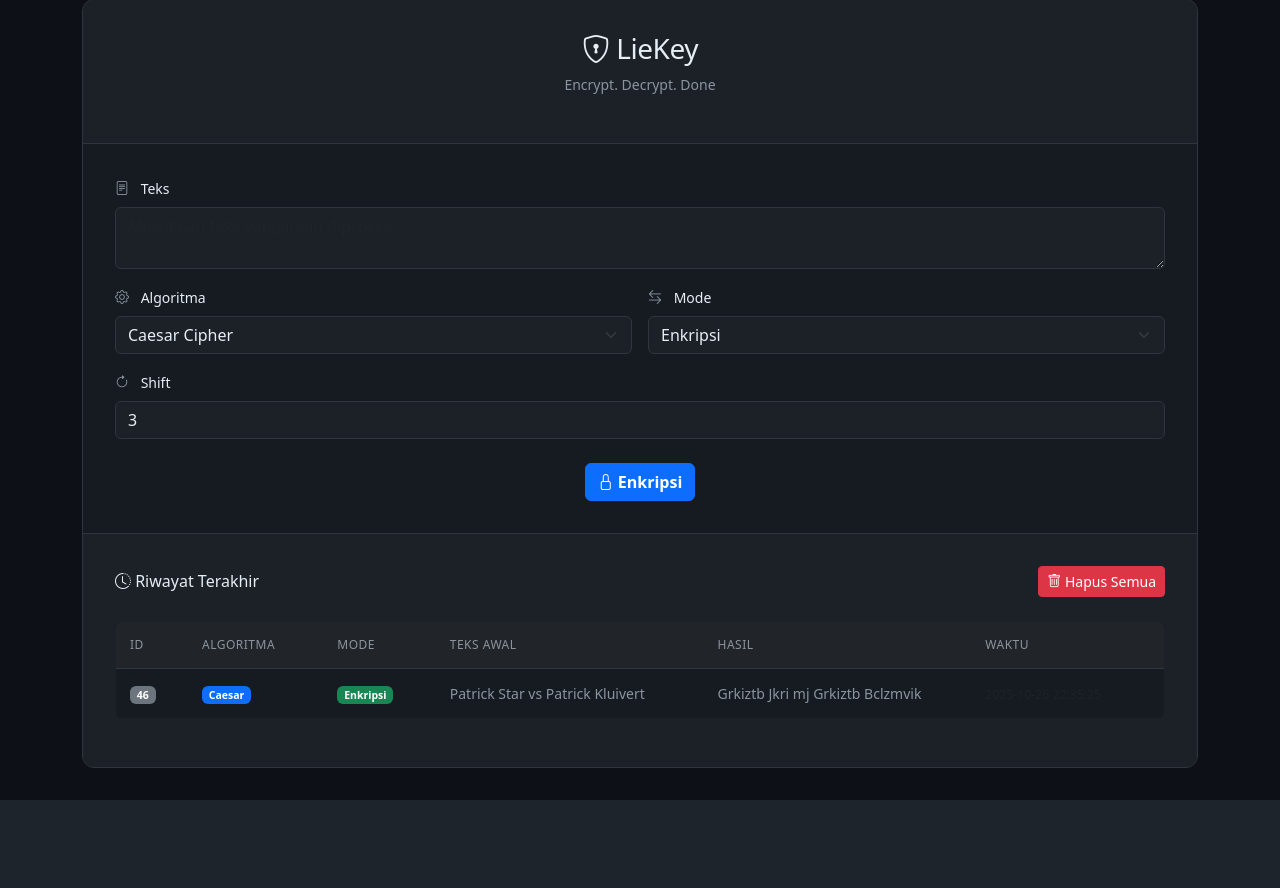
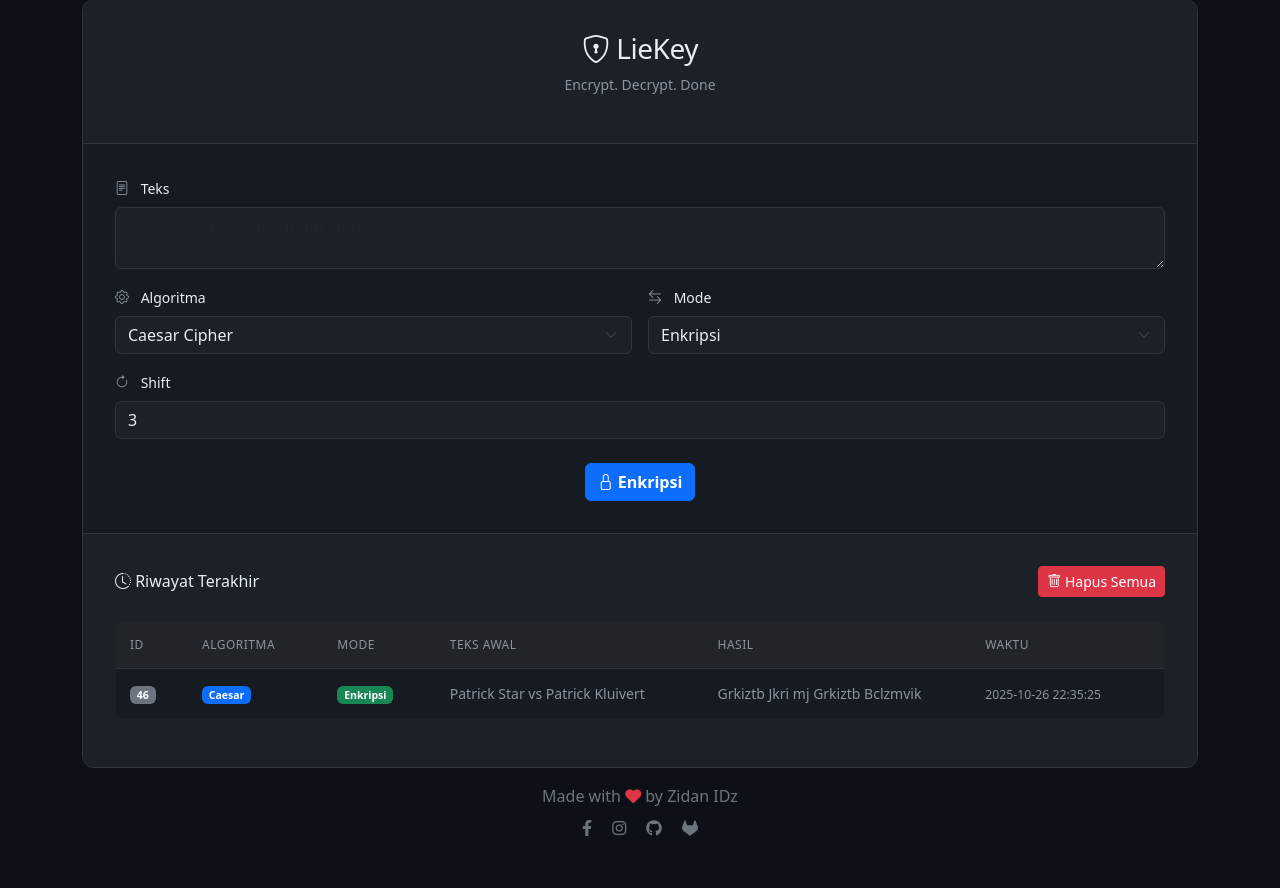
Before and after one commit to zidan-idz/LieKey, a Flask app: page / in a window 1280 px wide. Shown: the part 33-921 px from the top of the page. Before the commit the page ends 833 px from the top, so only its background shows below. Run offline with Flask 3, Linux system fonts and the light colour scheme; data comes from the database, SQL or seed files in the repository.

Commit message:
Initial Commit

```diff
--- a/app.py
+++ b/app.py
@@ -1,3 +1,4 @@
+# /LieKey/app.py
 from flask import Flask, render_template, request, redirect, url_for
 import sqlite3
 from datetime import datetime
@@ -104,6 +105,8 @@ def index():
     history = get_history()
     return render_template("index.html", result=result, history=history)
 
+
+
 if __name__ == "__main__":
     init_db()
     app.run(host='0.0.0.0', port=5000, debug=True)
--- /dev/null
+++ b/requirements.txt
@@ -0,0 +1 @@
+flask
--- /dev/null
+++ b/runtime.txt
@@ -0,0 +1 @@
+Python 3.13.7
--- a/templates/index.html
+++ b/templates/index.html
@@ -8,22 +8,20 @@
     <link rel="stylesheet" href="{{ url_for('static', filename='style.css') }}">
     <link href="https://cdn.jsdelivr.net/npm/bootstrap@5.3.0/dist/css/bootstrap.min.css" rel="stylesheet">
     <link rel="stylesheet" href="https://cdn.jsdelivr.net/npm/bootstrap-icons@1.11.0/font/bootstrap-icons.css">
+    <link rel="stylesheet" href="https://cdnjs.cloudflare.com/ajax/libs/font-awesome/6.4.2/css/all.min.css">
 </head>
 
 <body>
     <div class="container">
         <div class="main-card">
-            <!-- Header -->
             <div class="header-section">
                 <h1><i class="bi bi-shield-lock"></i> LieKey</h1>
                 <p class="subtitle">Encrypt. Decrypt. Done</p>
             </div>
 
-            <!-- Form Section -->
             <div class="form-section">
                 <form method="POST">
                     <div class="row g-3">
-                        <!-- Text Input -->
                         <div class="col-12">
                             <label for="text" class="form-label">
                                 <i class="bi bi-file-text"></i> Teks
@@ -32,7 +30,6 @@
                                 placeholder="Masukkan teks yang ingin diproses..."></textarea>
                         </div>
 
-                        <!-- Algorithm Selection -->
                         <div class="col-md-6">
                             <label for="algo" class="form-label">
                                 <i class="bi bi-gear"></i> Algoritma
@@ -43,7 +40,6 @@
                             </select>
                         </div>
 
-                        <!-- Mode Selection -->
                         <div class="col-md-6">
                             <label for="mode" class="form-label">
                                 <i class="bi bi-arrow-left-right"></i> Mode
@@ -54,7 +50,6 @@
                             </select>
                         </div>
 
-                        <!-- Shift Input (for Caesar) -->
                         <div class="col-12" id="shiftDiv">
                             <label for="shift" class="form-label">
                                 <i class="bi bi-arrow-clockwise"></i> Shift
@@ -63,7 +58,6 @@
                                 placeholder="Masukkan nilai shift">
                         </div>
 
-                        <!-- Key Input (for Vigenere) -->
                         <div class="col-12" id="keyDiv" style="display:none;">
                             <label for="key" class="form-label">
                                 <i class="bi bi-key"></i> Kunci
@@ -72,9 +66,7 @@
                                 placeholder="Masukkan kunci untuk Vigenère">
                         </div>
 
-                        <!-- Submit Button -->
                         <div class="col-12 text-center mt-4">
-                            <!-- 👇 Beri id pada tombol agar bisa diubah lewat JS -->
                             <button type="submit" id="executeButton" class="btn btn-primary fs-6 fw-bold">
                                 <i class="bi bi-quote"></i> Enkripsi
                             </button>
@@ -82,7 +74,6 @@
                     </div>
                 </form>
 
-                <!-- Result Display -->
                 {% if result %}
                 <div class="result-box">
                     <h5><i class="bi bi-check-circle"></i> Hasil</h5>
@@ -91,7 +82,6 @@
                 {% endif %}
             </div>
 
-            <!-- History Section -->
             <div class="history-section">
                 <div class="history-header">
                     <h5><i class="bi bi-clock-history"></i> Riwayat Terakhir</h5>
@@ -132,7 +122,7 @@
                                 <td
                                     style="max-width: 200px; overflow: hidden; text-overflow: ellipsis; white-space: nowrap;">
                                     {{ row[2] }}</td>
-                                <td><small class="text-muted">{{ row[7] }}</small></td>
+                                <td><small class="">{{ row[7] }}</small></td>
                             </tr>
                             {% endfor %}
                         </tbody>
@@ -140,6 +130,18 @@
                 </div>
             </div>
         </div>
+
+        <footer class="text-center py-3">
+            <div class="container">
+                <p class="mb-2 text-secondary">Made with <i class="fas fa-heart text-danger"></i> by Zidan IDz</p>
+                <div class="social-icons">
+                    <a href="https://web.facebook.com/muhammadraid.zaidani/" target="_blank" class="text-secondary mx-2"><i class="fab fa-facebook-f"></i></a>
+                    <a href="https://www.instagram.com/zidan_idz/" target="_blank" class="text-secondary mx-2"><i class="fab fa-instagram"></i></a>
+                    <a href="https://github.com/zidan-idz" target="_blank" class="text-secondary mx-2"><i class="fab fa-github"></i></a>
+                    <a href="https://gitlab.com/zidan-idz" target="_blank" class="text-secondary mx-2"><i class="fab fa-gitlab"></i></a>
+                </div>
+            </div>
+        </footer>
     </div>
     <script src="https://cdn.jsdelivr.net/npm/bootstrap@5.3.0/dist/js/bootstrap.bundle.min.js"></script>
     <script src="{{ url_for('static', filename='script.js') }}"></script>
```
